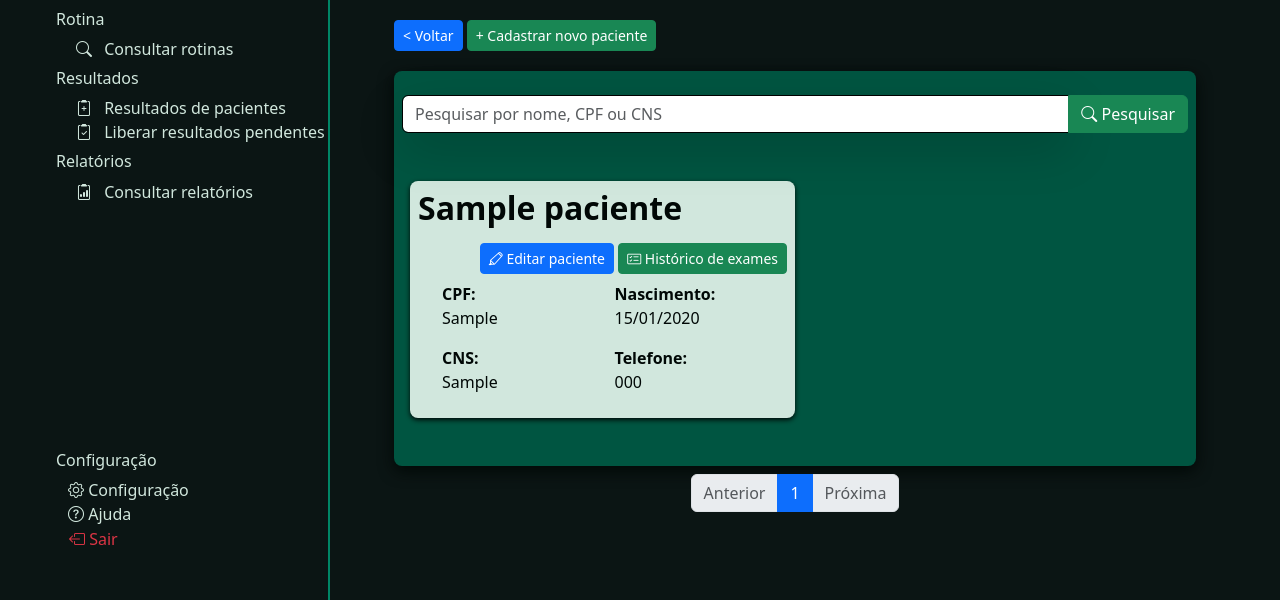
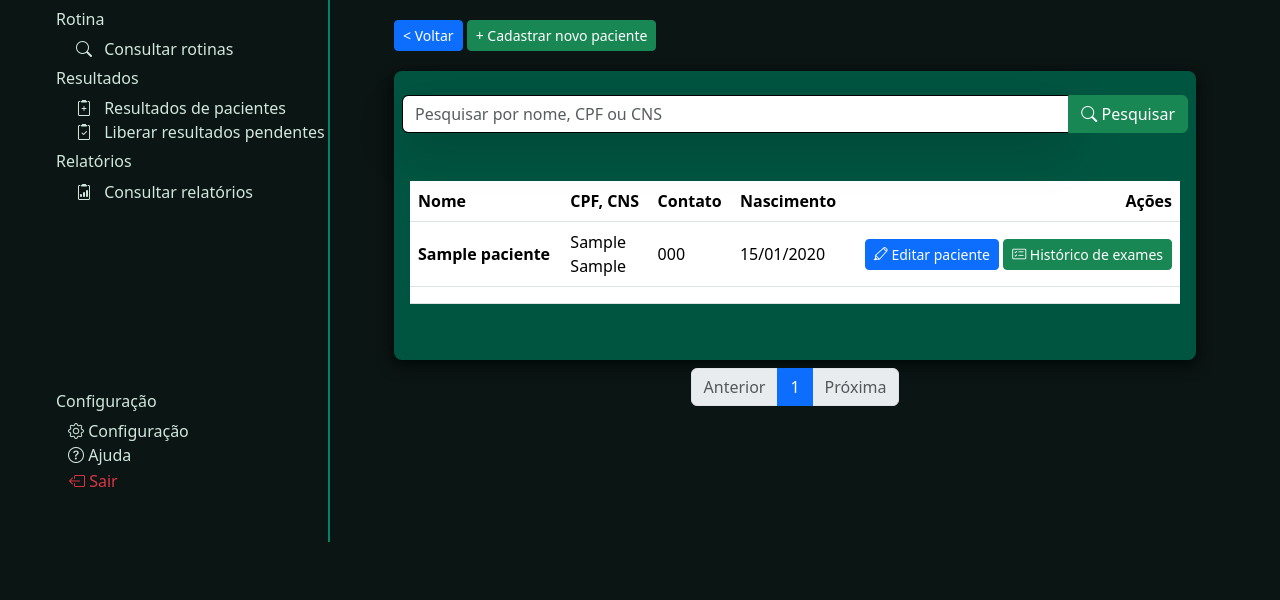
Before and after one commit to AnnaSilva-dev/Sistema-Laboratorial-Odisseu, a Django app: page /pacientes in a window 1280 px wide. Shown: the part 258-858 px from the top of the page. After the commit the page ends 800 px from the top, so only its background shows below. Run offline with Django 5.2, Linux system fonts and the light colour scheme; a user stored in the database is signed in; tables that the repository leaves empty hold one stand-in row (values such as "Sample post"); some libraries are stand-ins or nearby versions.

Commit message:
mudanças no template, correcao de erros

```diff
--- a/odisseu/templates/pacientes.html
+++ b/odisseu/templates/pacientes.html
@@ -45,11 +45,49 @@
                 </div>
             </form>
                 <div class="container text-tema p-2 mb-4">
+                    <div class="table-responsive">
+
+                        <table class="table table-hover align-middle">
+
+                            <thead>
+                                <tr>
+                                    <th>Nome</th>
+                                    <th>CPF, CNS</th>
+                                    <th>Contato</th>
+                                    <th>Nascimento</th>
+                                    <th class="text-end">Ações</th>
+                                </tr>
+                            </thead>
+
+
+                            <tbody>
+
                                 {% for paciente in page_obj %}
-                    <div class="col-6 rounded-3 p-2 mb-2" id="destaque">
-                        <div>
-                                <h2 class="fw-bold">{{ paciente.nome }}</h2>
-                            <nav class=" text-end">
+
+                                <tr>
+
+                                    <td>
+                                        <strong>
+                                            {{ paciente.nome }}
+                                        </strong>
+                                    </td>
+
+
+                                    <td>
+                                        <div class="cpf">{{ paciente.cpf }}</div>
+                                        <div class="cns">{{ paciente.cns }}</div>
+                                    </td>
+
+                                    <td>
+                                        {{ paciente.telefone }}
+                                    </td>
+
+                                    <td>
+                                        {{ paciente.data_nascimento|date:"d/m/Y" }}
+                                    </td>
+
+                                    <td class="text-end">
+
                                         <button
                                             class="btn btn-sm btn-primary"
                                             type="button"
@@ -60,11 +98,7 @@
                                             <i class="bi bi-highlighter"></i>
                                             Editar paciente
                                         </button>
-                                <!-- <a href="?busca={{ busca|urlencode }}&page={{ page_obj.number }}&editar={{ paciente.id }}"
-                                    class="btn btn-sm btn-primary">
-                                    <i class="bi bi-highlighter"></i>
-                                    Editar paciente
-                                </a> -->
+
                                         <button class="btn btn-sm btn-success my-2" type="button"
                                             data-bs-toggle="collapse"
                                             data-bs-target="#exames_paciente_{{ paciente.id }}"
@@ -73,24 +107,52 @@
                                             <i class="bi bi-card-checklist"></i>
                                             Histórico de exames
                                         </button>
+
+                                    </td>
+
+                                </tr>
+
+
+                                <tr id="paciente-info">
+                                    <td colspan="6">
+                                        <div class="collapse mt-2" id="exames_paciente_{{ paciente.id }}" data-bs-parent="#paciente-info">
+                                            <nav class="row ms-2">
+                                                {% for grupo in paciente.historico_agendamentos %}
+                                                <div class="card p-3 m-1 col-6 shadow-lg mb-2">
+                                                    <h5>{{ grupo.data|date:"d/m/Y" }}</h5>
+
+                                                    {% for agendamento in grupo.agendamentos %}
+                                                        <div class="mb-1">
+                                                            <strong>{{ agendamento.get_exame_display }}</strong> —
+                                                            {% if agendamento.resultado %}
+                                                                {% if agendamento.resultado.liberado %}
+                                                                    <span class="text-success">✓ Resultado liberado</span>
+                                                                {% else %}
+                                                                    <span class="text-warning">◷ Aguardando liberação</span>
+                                                                {% endif %}
+                                                            {% else %}
+                                                                <span class=" text-secondary">— Resultado pendente</span>
+                                                            {% endif %}
+                                                        </div>
+                                                    {% endfor %}
+
+                                                    {% if grupo.tem_liberado %}
+                                                        <a href="{% url 'ver_resultados' paciente.id grupo.data|date:'Y-m-d' %}"
+                                                            class="btn btn-sm btn-success mt-2 align-self-start">
+                                                            Ver laudo
+                                                        </a>
+                                                    {% endif %}
+                                                </div>
+                                            {% empty %}
+                                                <p class="text-muted mt-2">Nenhum exame encontrado para este paciente.</p>
+                                            {% endfor %}
+
                                             </nav>
-                            <nav class="container px-4">
-                                <div class="row">
-                                    <nav class="col-6">
-                                        <strong>CPF:</strong><p class="cpf"> {{ paciente.cpf }}</p>
-                                        <strong>CNS:</strong><p class="cns">{{ paciente.cns }}</p>
-                                    </nav>
-                                    <nav class="col-6">
-                                        <strong>Nascimento:</strong><p> {{ paciente.data_nascimento|date:"d/m/Y" }}</p>
-                                        <strong>Telefone:</strong><p class="telefone"> {{ paciente.telefone }}</p>
-                                    </nav>
-                                </div>
-                            </nav>
+
                                         </div>
 
-                        <div class="collapse mt-2" id="editar_paciente_{{ paciente.id }}">
+                                        <div class="collapse mt-2" id="editar_paciente_{{ paciente.id }}" data-bs-parent="#paciente-info">
 
-                            <hr>
 
                                             <h3>Editar paciente</h3>
 
@@ -217,48 +279,32 @@
 
                                             </form>
 
-                            <hr>
+                                        </div>
+                                    </td>
 
-                        </div>
+                                </tr>
 
-                        <!-- HISTÓRICO DE EXAMES -->
 
-                        <div class="collapse mt-2" id="exames_paciente_{{ paciente.id }}">
-                            {% for grupo in paciente.historico_agendamentos %}
-                                <div class="card card-body    white shadow-lg   mb-2" style="width: fit-content;">
-                                    <h5>{{ grupo.data|date:"d/m/Y" }}</h5>
 
-                                    {% for agendamento in grupo.agendamentos %}
-                                        <div class="mb-1">
-                                            <strong>{{ agendamento.get_exame_display }}</strong> —
-                                            {% if agendamento.resultado %}
-                                                {% if agendamento.resultado.liberado %}
-                                                    <span class="text-success">✓ Resultado liberado</span>
-                                                {% else %}
-                                                    <span class="text-warning">◷ Aguardando liberação</span>
-                                                {% endif %}
-                                            {% else %}
-                                                <span class=" text-secondary">— Resultado pendente</span>
-                                            {% endif %}
-                                        </div>
+                                {% empty %}
+
+                                <tr>
+
+                                    <td colspan="6"
+                                        class="text-center py-4 text-muted">
+
+                                        Nenhum usuário cadastrado.
+
+                                    </td>
+
+                                </tr>
+
                                 {% endfor %}
 
-                                    {% if grupo.tem_liberado %}
-                                        <a href="{% url 'ver_resultados' paciente.id grupo.data|date:'Y-m-d' %}"
-                                            class="btn btn-sm btn-success mt-2 align-self-start">
-                                            Ver laudo
-                                        </a>
-                                    {% endif %}
-                                </div>
-                            {% empty %}
-                                <p class="text-muted mt-2">Nenhum exame encontrado para este paciente.</p>
-                            {% endfor %}
-                        </div>
-                    </div>
+                            </tbody>
 
-            {% empty %}
-                <p>Nenhum paciente encontrado.</p>
-            {% endfor %}
+                        </table>
+
                     </div>
 
         </section>
```
Lines whose indentation alone changed are shown as unchanged.
